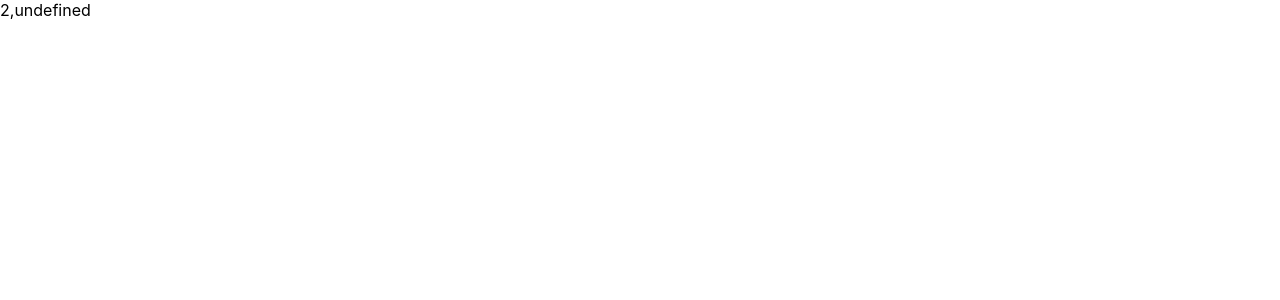
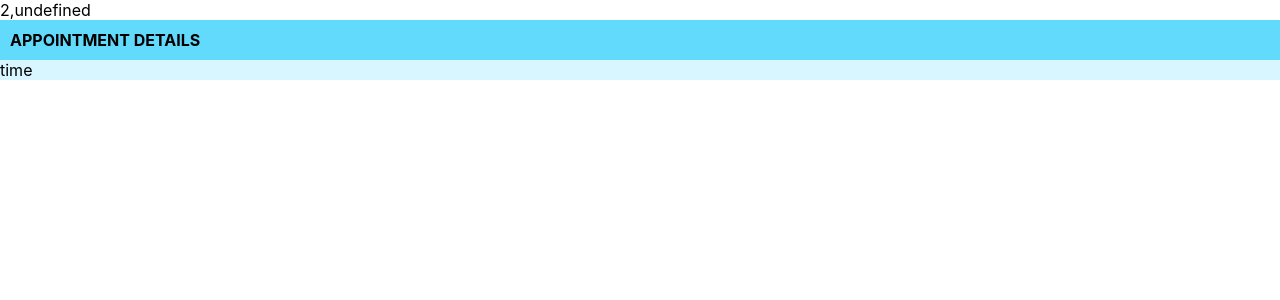
Before and after one commit to damiannorman0/genoa-healthcare, a React (Create React App) app: page /detail/1 in a window 1280 px wide. Shown: the top 300 px of the page. Built offline with nearby package versions, Linux system fonts and the light colour scheme.

Commit message:
selected appt styling

```diff
--- a/src/App.css
+++ b/src/App.css
@@ -54,3 +54,14 @@
   margin-bottom: 10px;
 ;
 }
+
+header {
+  background-color: #61dafb;
+  text-transform: uppercase;
+  font-weight: bold;
+  padding: 10px;
+}
+
+section {
+  background-color: rgba(97, 218, 254, 0.25);
+}
--- a/src/components/Appointments.css
+++ b/src/components/Appointments.css
@@ -1,25 +1,3 @@
-/*overrides*/
-.ReactTable .rt-thead {
-    -webkit-box-flex: 1;
-    -ms-flex: 1 0 auto;
-    flex: 1 0 auto;
-    display: -webkit-box;
-    display: -ms-flexbox;
-    display: flex;
-    -webkit-box-orient: vertical;
-    -webkit-box-direction: normal;
-    -ms-flex-direction: column;
-    flex-direction: column;
-    -webkit-user-select: none;
-    -moz-user-select: none;
-    -ms-user-select: none;
-    user-select: none;
-    background-color: #282c34;
-    text-transform: uppercase;
-    font-weight: bold;
-    margin-bottom: 10px;;
-}
-
 .Appointments h1 {
   text-transform: uppercase;
 }
--- a/src/containers/Detail.js
+++ b/src/containers/Detail.js
@@ -37,9 +37,13 @@ class Detail extends Component {
 	render() {
 		const {appointments = [], appointment = {}} = this.props;
 		return (
-			<div className="container">
+			<div className="Detail">
 				{`${appointments.length},`}
 				{`${appointment.id}`}
+				<header>Appointment Details</header>
+				<section>
+					<div>time</div>
+				</section>
 			</div>
 		);
 	}
--- a/src/App.js
+++ b/src/containers/Home.js
@@ -1,14 +1,14 @@
 import React, {Component} from 'react';
 import {bindActionCreators} from 'redux';
 import {connect} from 'react-redux';
-import logo from './logo.svg';
-import Appointments from './components/Appointments';
-import './App.css';
-import {appointmentsAction} from './actions/appointmentsAction';
-import {getDate, getTime} from './Utils';
+import logo from '../logo.svg';
+import Appointments from '../components/Appointments';
+import '../App.css';
+import {appointmentsAction} from '../actions/appointmentsAction';
+import {getDate, getTime} from '../Utils';
 
 
-class App extends Component {
+class Home extends Component {
 	constructor(props){
 		super(props);
 
@@ -57,4 +57,4 @@ const mapDispatchToProps = dispatch =>
 	);
 
 
-export default connect(mapStateToProps, mapDispatchToProps)(App);
+export default connect(mapStateToProps, mapDispatchToProps)(Home);
--- a/src/index.js
+++ b/src/index.js
@@ -3,7 +3,7 @@ import ReactDOM from 'react-dom';
 import { Provider } from 'react-redux';
 import configureStore from './store';
 import './index.css';
-import App from './App';
+import App from './containers/Home';
 import Detail from './containers/Detail';
 import Physician from './containers/Physician';
 import { createBrowserHistory } from "history";
```
Also changed, not shown: 1 other file (tests, documents, lock files or other folders).
